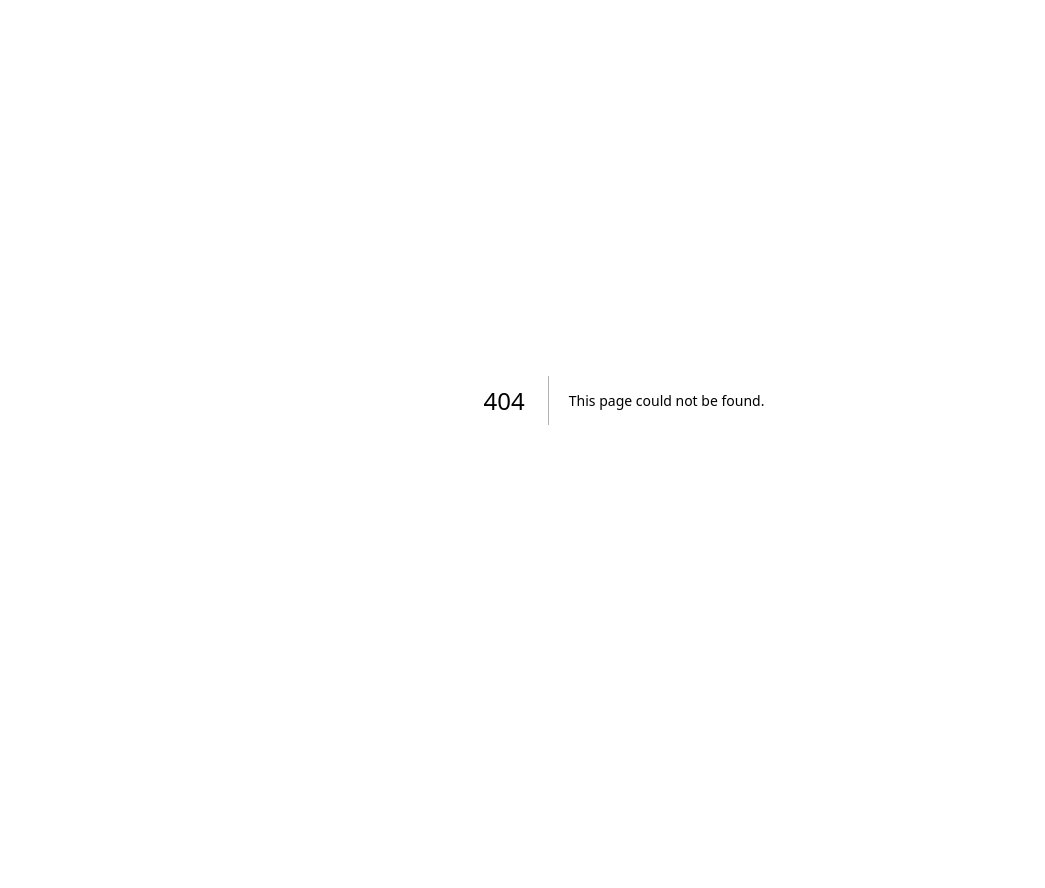
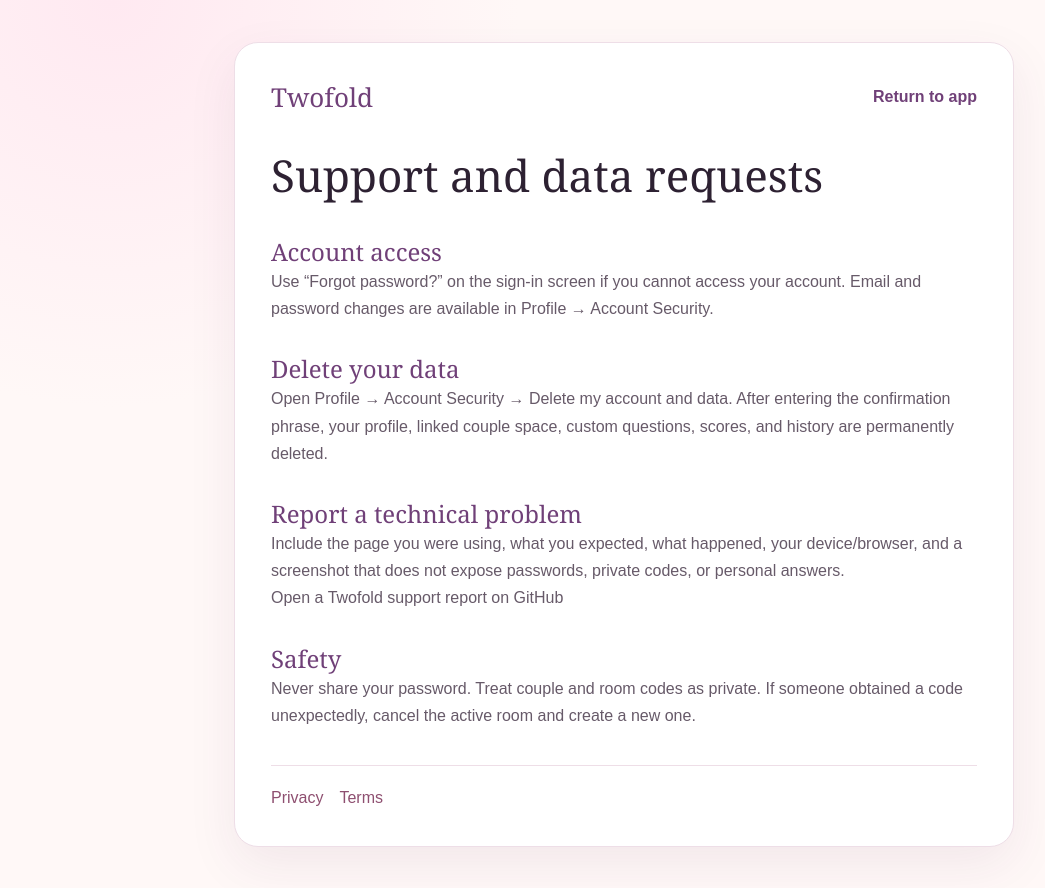
Before and after one commit to terrietanathoms43-dev/twofold-game-night, a Next.js app: page /support in a window 1280 px wide. Before the commit this address had no page. Shown: the whole page, without its empty margins (16-1061 px from the left). Before the commit the page ends 800 px from the top, so only its background shows below. Built offline with nearby package versions, Linux system fonts and the light colour scheme.

Commit message:
Add app/support/page.tsx

```diff
--- /dev/null
+++ b/app/support/page.tsx
@@ -0,0 +1,53 @@
+import Link from "next/link";
+import "../legal.css";
+export const metadata = { title: "Support · Twofold" };
+export default function Support() {
+  return (
+    <div className="legalPage">
+      <main>
+        <nav>
+          <b>Twofold</b>
+          <Link href="/">Return to app</Link>
+        </nav>
+        <h1>Support and data requests</h1>
+        <h2>Account access</h2>
+        <p>
+          Use “Forgot password?” on the sign-in screen if you cannot access your
+          account. Email and password changes are available in Profile → Account
+          Security.
+        </p>
+        <h2>Delete your data</h2>
+        <p>
+          Open Profile → Account Security → Delete my account and data. After
+          entering the confirmation phrase, your profile, linked couple space,
+          custom questions, scores, and history are permanently deleted.
+        </p>
+        <h2>Report a technical problem</h2>
+        <p>
+          Include the page you were using, what you expected, what happened,
+          your device/browser, and a screenshot that does not expose passwords,
+          private codes, or personal answers.
+        </p>
+        <p>
+          <a
+            href="https://github.com/terrietanathoms43-dev/twofold-game-night/issues/new"
+            target="_blank"
+            rel="noreferrer"
+          >
+            Open a Twofold support report on GitHub
+          </a>
+        </p>
+        <h2>Safety</h2>
+        <p>
+          Never share your password. Treat couple and room codes as private. If
+          someone obtained a code unexpectedly, cancel the active room and
+          create a new one.
+        </p>
+        <footer>
+          <Link href="/privacy">Privacy</Link>
+          <Link href="/terms">Terms</Link>
+        </footer>
+      </main>
+    </div>
+  );
+}
```
